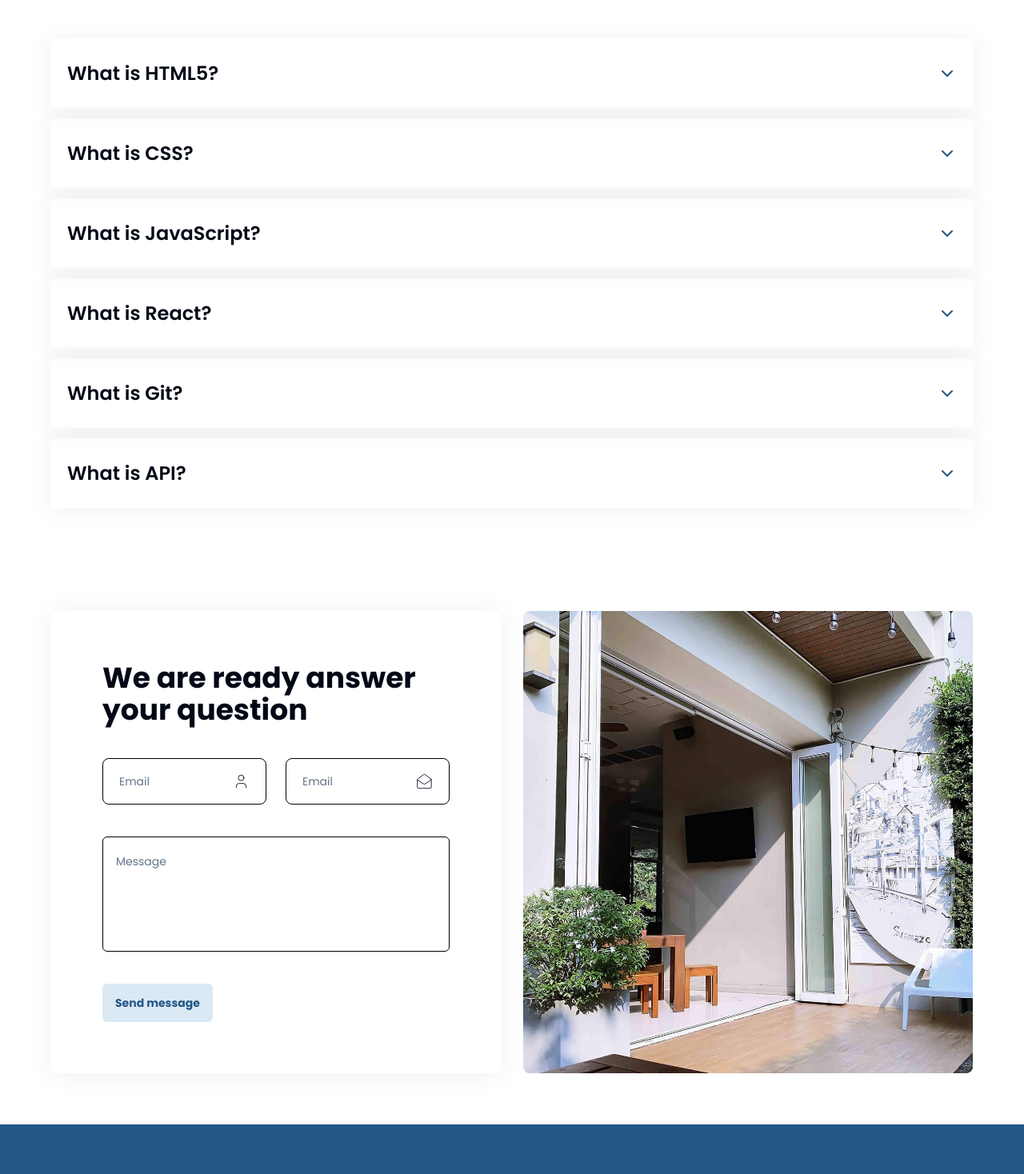
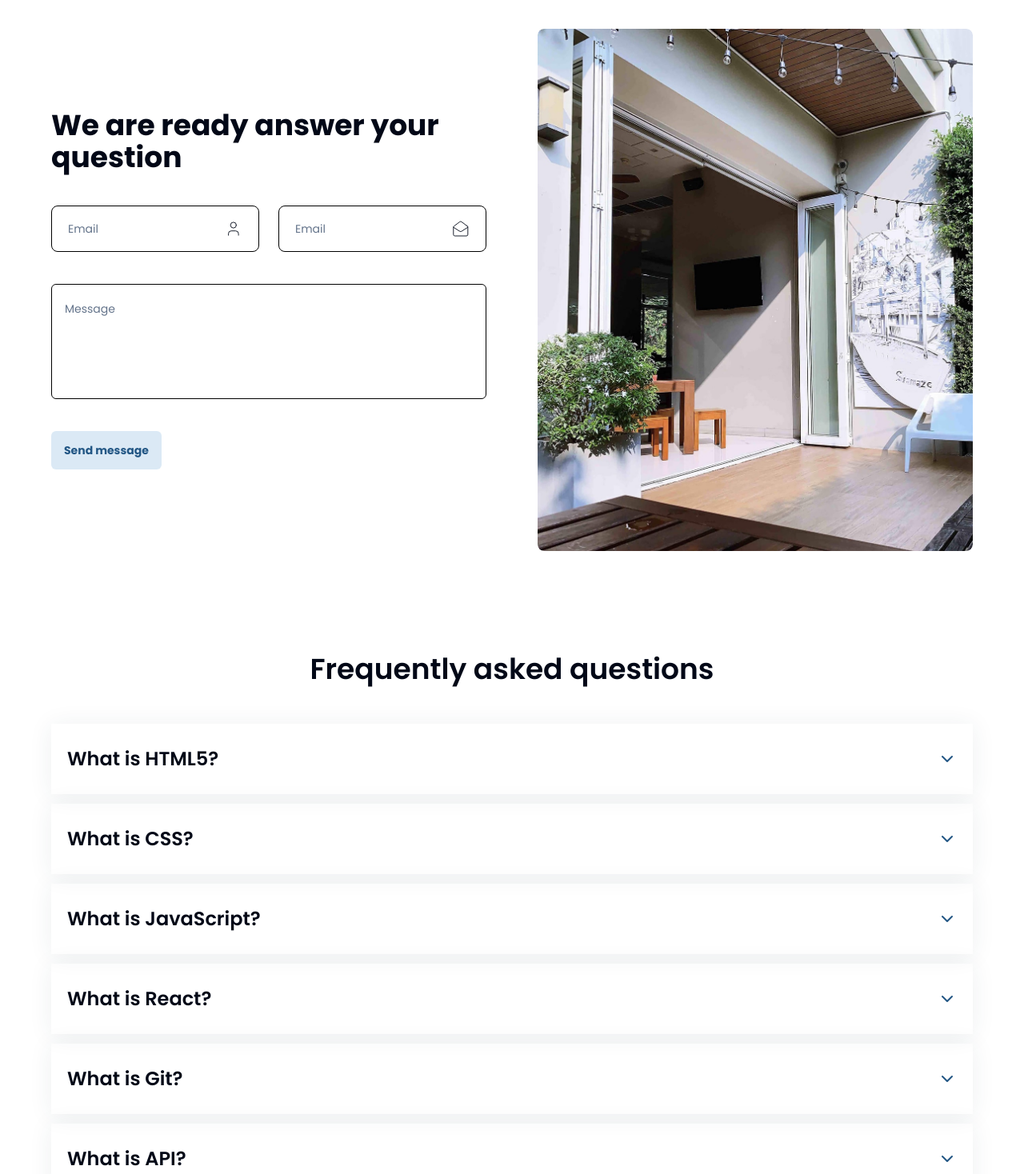
Before and after one commit to SherazArif172/stayInHostels, a Next.js app: page /faqs in a window 1280 px wide. Shown: the part 280-1748 px from the top of the page at 80% size. Built offline with nearby package versions, Linux system fonts and the light colour scheme.

Commit message:
completed faq component

```diff
--- a/src/app/(frontend)/faqs/_components/FaqQuestions/FaqQuestions.jsx
+++ b/src/app/(frontend)/faqs/_components/FaqQuestions/FaqQuestions.jsx
@@ -2,14 +2,36 @@ import React from "react";
 import Questionss from "@/app/(frontend)/about/_components/Question/_components/Questionss";
 import Image from "next/image";
 import Faqimg from "../../../../../../public/faqs/faqimg.webp";
+import { Input } from "@/components/ui/input";
+import { MailOpen, User } from "lucide-react";
+import { Textarea } from "@/components/ui/textarea";
+import { Button } from "@/components/ui/button";
 
 const FaqQuestions = () => {
   return (
-    <div className="lg:py-16 py-8 lg:px-16 px-4 max-w-7xl m-auto flex gap-7">
-      <div className="w-full ">
-        <Questionss className="shadow-none" />
+    <div className="lg:py-16 py-8 lg:px-16 px-4 max-w-7xl m-auto flex lg:flex-row flex-col  lg:gap-16 gap-12 items-center">
+      <div className="w-full bg-white rounded-l-lg max-w-full">
+        <p className="md:text-4xl text-3xl font-bold">
+          We are ready answer your question{" "}
+        </p>
+        <div className="mt-10">
+          <div className="flex sm:flex-row flex-col gap-6">
+            <div className="border w-full px-5 border-black rounded-lg flex justify-between items-center">
+              <Input type="email" placeholder="Email" />{" "}
+              <User strokeWidth={1} />
+            </div>
+            <div className="border w-full px-5 border-black rounded-lg flex justify-between items-center">
+              <Input type="email" placeholder="Email" />{" "}
+              <MailOpen strokeWidth={1} />
+            </div>
+          </div>
+          <div className="mt-10">
+            <Textarea placeholder="Message" />
+          </div>
+        </div>
+        <Button className="mt-10 sm:w-auto w-full">Send message</Button>
       </div>
-      <div className="relative aspect-square w-full roundedr--lg overflow-hidden">
+      <div className="relative lg:aspect-[10/12] aspect-video w-full rounded-lg overflow-hidden">
         <Image
           src={Faqimg}
           fill
--- a/src/app/(frontend)/faqs/page.jsx
+++ b/src/app/(frontend)/faqs/page.jsx
@@ -33,8 +33,9 @@ const page = () => {
           Frequently asked questions
         </p>
       </div>
+      <FaqQuestions />
 
-      <div className="lg:py-16 py-8 lg:px-16 px-4 flex lg:flex-row flex-col lg:justify-between justify-center items-center m-auto max-w-7xl">
+      <div className="lg:py-16 py-8 lg:px-16 px-4   m-auto max-w-7xl">
         {/* <div>
           <Select>
             <SelectTrigger className="w-[180px]">
@@ -52,7 +53,10 @@ const page = () => {
             </SelectContent>
           </Select>
         </div> */}
-        <div className="w-full">
+        <p className="sm:text-4xl text-2xl font-semibold text-center">
+          Frequently asked questions
+        </p>
+        <div className="w-full mt-12">
           <Accordion type="single" collapsible className="w-full h-full">
             {Faq.map((faq, index) => (
               <AccordionItem value="item-1" key={index}>
@@ -63,7 +67,6 @@ const page = () => {
           </Accordion>
         </div>
       </div>
-      <FaqQuestions />
     </div>
   );
 };
--- a/src/components/ui/accordion.jsx
+++ b/src/components/ui/accordion.jsx
@@ -23,7 +23,7 @@ const AccordionTrigger = React.forwardRef(
       <AccordionPrimitive.Trigger
         ref={ref}
         className={cn(
-          "flex flex-1 items-center justify-between py-4 text-2xl transition-all  [&[data-state=open]>svg]:rotate-180  font-semibold hover:text-primary",
+          "flex flex-1 items-center justify-between py-4 md:text-2xl text-xl transition-all  [&[data-state=open]>svg]:rotate-180  font-semibold hover:text-primary",
           className
         )}
         {...props}
```
